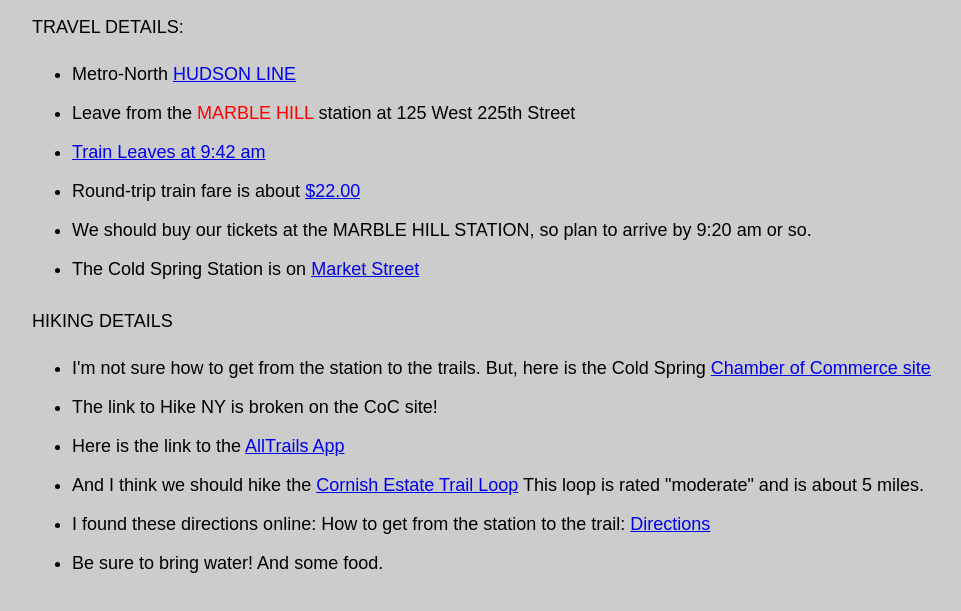
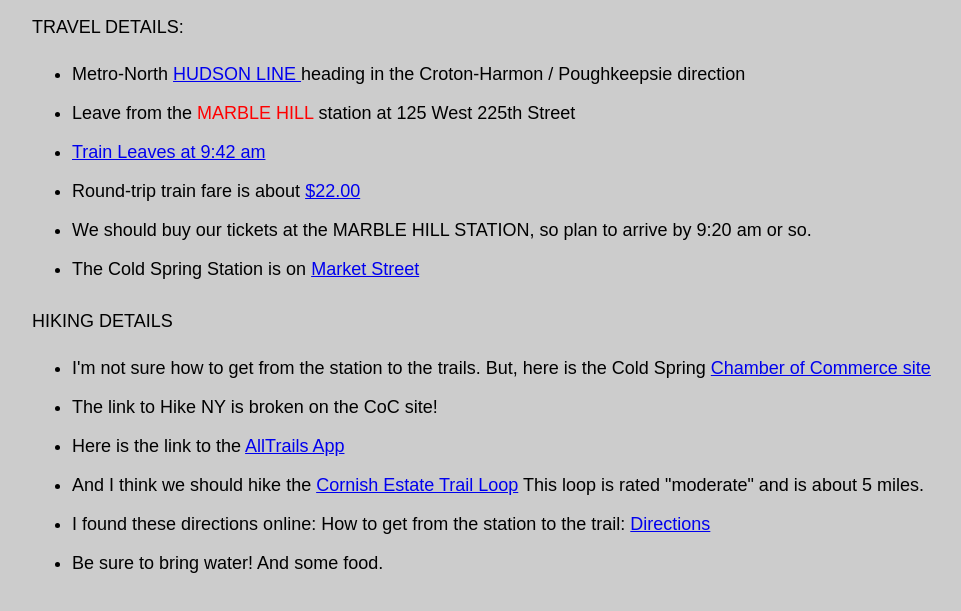
Before and after one commit to j-go-j/Hiking-July30, a plain HTML site: page index.html in a window 1280 px wide. Shown: the part 139-750 px from the top of the page, without its empty margins (8-969 px from the left). Drawn offline with Linux system fonts and the light colour scheme.

Commit message:
add metro north direction

```diff
--- a/index.html
+++ b/index.html
@@ -11,7 +11,7 @@
 	<p>We will be going to Cold Spring to hike.</p>
 	<p>TRAVEL DETAILS:</p>
 	<ul>
-	<li>Metro-North <a href="http://web.mta.info/mnr/html/mnrmap.htm" target="_blank">HUDSON LINE</a></li>
+	<li>Metro-North <a href="http://web.mta.info/mnr/html/mnrmap.htm" target="_blank">HUDSON LINE </a>heading in the Croton-Harmon / Poughkeepsie direction</li>
 
 	<li>Leave from the <span style="color: red;">MARBLE HILL</span> station at 125 West 225th Street</li>
 
```
